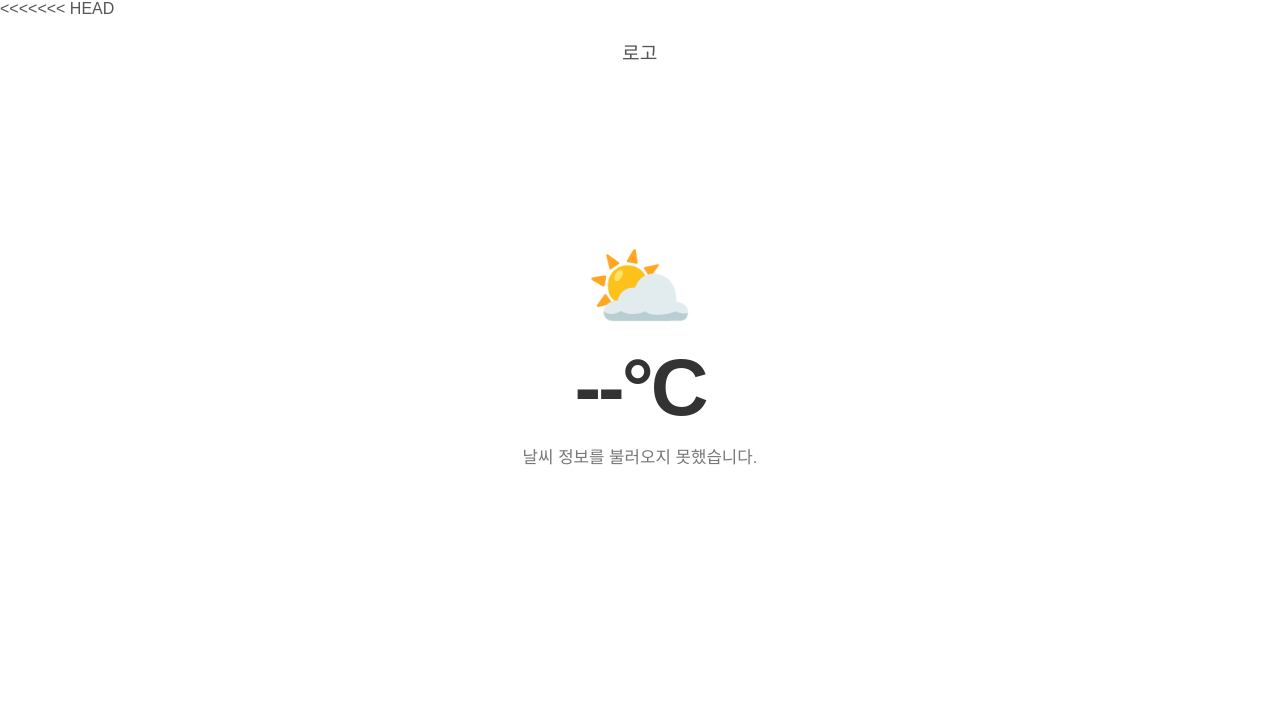
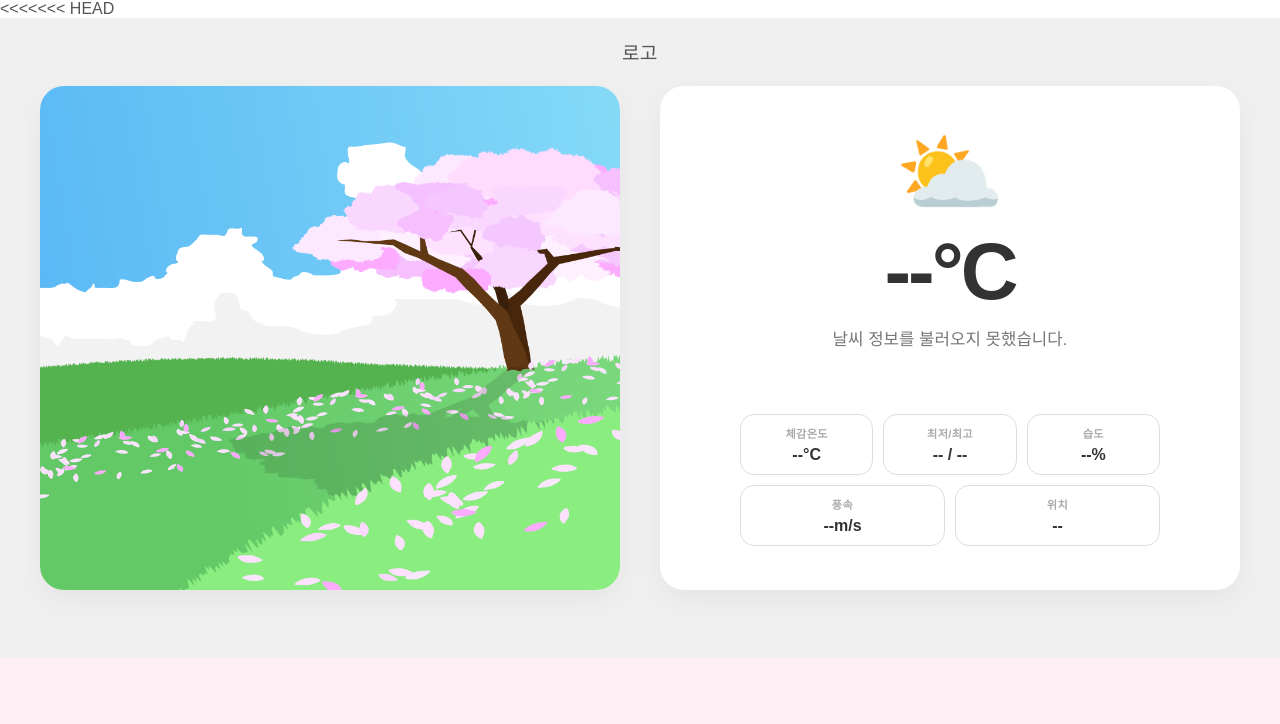
Before and after one commit to parkjongbin0520-spec/clothsite, a plain HTML site: page index.html in a window 1280 px wide. Shown: the top 724 px of the page. Drawn offline with Linux system fonts and the light colour scheme; no server answers; a script that the page names is missing.

Commit message:
화면 분할 해서 했는데 제가 맘대로 조금 꾸몄습니다 확인해주세요.

```diff
--- a/index.html
+++ b/index.html
@@ -10,6 +10,15 @@
   <body>
     <section class="screen-01">
       <div class="top-logo">로고</div>
+
+    <div class = "left-image-container">
+      <div class = "left-image weather-picture">
+        <img src = "img/739a64e3e3fb42ea.png" alt = "계절 이미지" class = "spring-image"> <!-- 보기편하게 img폴더에 있는 이미지 추가해 놨습니다 나중에 작업하시는 분이 수정해 주세요. -->
+      </div>
+    </div>
+
+  <div class = "right-image-container">
+    <div class = "right-image weather-info">
       <div class="s1-hero">
         <span id="s1-icon" class="s1-weather-icon">⛅</span>
         <span id="s1-temp" class="s1-temp-text">--°C</span>
@@ -37,6 +46,8 @@
           <span id="s1-location" class="s1-brief-value">--</span>
         </div>
       </div>
+    </div>
+  </div>
     </section>
 
     <div id="mainApp" class="main-app spring">
--- a/js/scroll.js
+++ b/js/scroll.js
@@ -48,7 +48,7 @@
             const p = rangeProgress(raw, 0, 0.45);
             briefing.style.opacity = String(1 - p);
             // CSS base: translateX(-50%), 여기서 Y축만 추가 이동
-            briefing.style.transform = `translateX(-50%) translateY(${p * 20}px)`;
+            briefing.style.transform = `translateY(${p * 20}px)`;
         }
 
         // --- s1-hero: 위로 올라가며 페이드아웃 ---
--- a/mainDesign.css
+++ b/mainDesign.css
@@ -24,17 +24,78 @@ body {
         --------------------------------- */
 .screen-01 {
   position: relative;
-  height: 100vh;
+  height: 80vh;
+  display: flex;
+  flex-direction: row; /* 세로 정렬을 가로 정렬로 바꿈 */
+  align-items: center;
+  justify-content: center;
+  /* padding-bottom: 120px;  하단 브리핑 공간 확보 → 히어로가 중앙 위로 올라감 */
+  background-color: #f0f0f0;
+  padding: 40px;
+  gap: 40px;
+  box-sizing: border-box;
+}
+
+.screen-01 .top-logo {
+  position: absolute;
+  top: 20px;
+  font-size: 1.2rem;
+}
+
+/* 좌우 이미지 박스 추가 */
+.left-image-container, .right-image-container {
+  flex: 1;
+  display: flex;
+  height: 100%;
+  align-items: center;
+  justify-content: center;
+}
+
+/*좌측 이미지 */
+.left-image {
+  width: 100%;
+  height: 90%;
+  background-color: #fff;
+  border-radius: 24px;
+  box-shadow: 0 10px 30px rgba(0, 0, 0, 0.05);
+  overflow: hidden;
+  display: flex;
+  align-items: center;
+  justify-content: center;
+
+  transition: transform 0.4s ease, box-shadow 0.4s ease;
+}
+
+.spring-image {
+  width: 100%;
+  height: 100%;
+  object-fit: cover;
+}
+
+/* 오른쪽 날씨 정보 */
+.right-image {
+  flex: 1;
   display: flex;
   flex-direction: column;
   align-items: center;
   justify-content: center;
-  padding-bottom: 120px; /* 하단 브리핑 공간 확보 → 히어로가 중앙 위로 올라감 */
+  width: 100%;
+  height: 90%;
+  background-color: #ffffff;
+  border-radius: 24px;
+  box-shadow: 0 10px 30px rgba(0, 0, 0, 0.05);
+  overflow: visible;
+  padding: 40px 24px;
+  overflow: visible;
+  gap: 30px;
+
+  transition: transform 0.4s ease, box-shadow 0.4s ease;
 }
-.screen-01 .top-logo {
-  position: absolute;
-  top: 20px;
-  font-size: 1.2rem;
+
+/* 좌우측 이미지 호버 */
+.left-image:hover, .right-image:hover {
+  transform: translateY(-10px);
+  box-shadow: 0 20px 40px rgba(0, 0, 0, 0.12);
 }
 
 /* 중앙 날씨 히어로 */
@@ -43,19 +104,24 @@ body {
   display: flex;
   flex-direction: column;
   align-items: center;
-  gap: 10px;
+  gap: 8px;
   text-align: center;
+  margin-top: auto;
+  margin-bottom: 10px;
 }
+
 .s1-weather-icon {
   font-size: 5.5rem;
   line-height: 1;
 }
+
 .s1-temp-text {
   font-size: 5rem;
   font-weight: 700;
   color: #333;
   letter-spacing: -3px;
 }
+
 .s1-desc-text {
   font-size: 1.05rem;
   color: #777;
@@ -65,28 +131,41 @@ body {
 
 /* 하단 날씨 브리핑 카드 — absolute로 화면 하단에 고정 */
 .s1-briefing {
+  /*
   position: absolute;
   bottom: 30px;
   left: 50%;
   transform: translateX(-50%);
+  오른쪽 박스 쪽으로 붙어서 주석 처리 했는데 마음에 안드시면 수정해 주세요.
+  */
   display: flex;
   gap: 10px;
   flex-wrap: wrap;
   justify-content: center;
-  width: max-content;
-  max-width: calc(100% - 40px);
+  align-items: center;
+  width: 100%;
+  max-width: 440px;
+  margin-top: 20px;
+  margin-bottom: auto;
+  padding: 0 10px;
+  box-sizing: border-box;
 }
+
 .s1-brief-item {
   display: flex;
   flex-direction: column;
   align-items: center;
+  justify-content: center;
   background: rgba(255, 255, 255, 0.78);
-  border: 1.5px solid #ddd;
+  border: 1px solid #ddd;
   border-radius: 14px;
-  padding: 10px 18px;
-  min-width: 82px;
+  padding: 10px 12px;
   backdrop-filter: blur(4px);
+  flex: 1 1 calc(33.33% - 10px);
+  min-width: 85px;
+  box-sizing: border-box;
 }
+
 .s1-brief-label {
   font-size: 0.7rem;
   color: #aaa;
```
